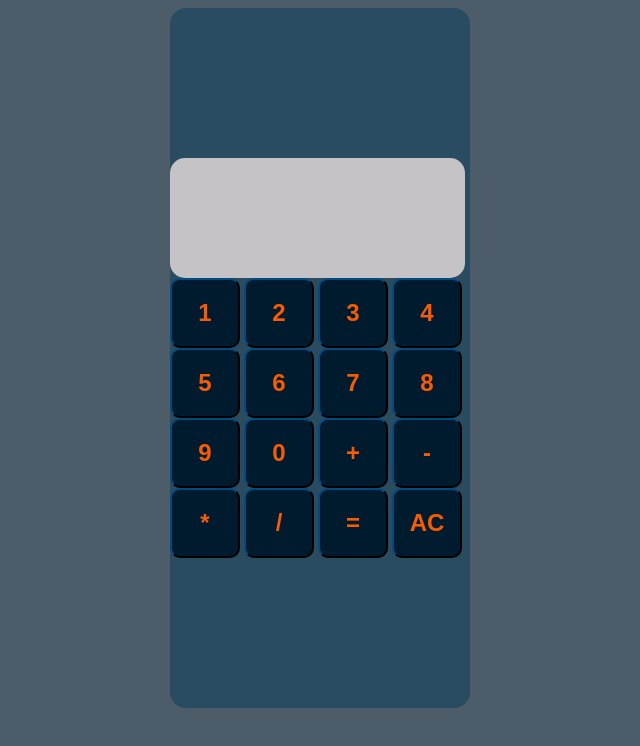
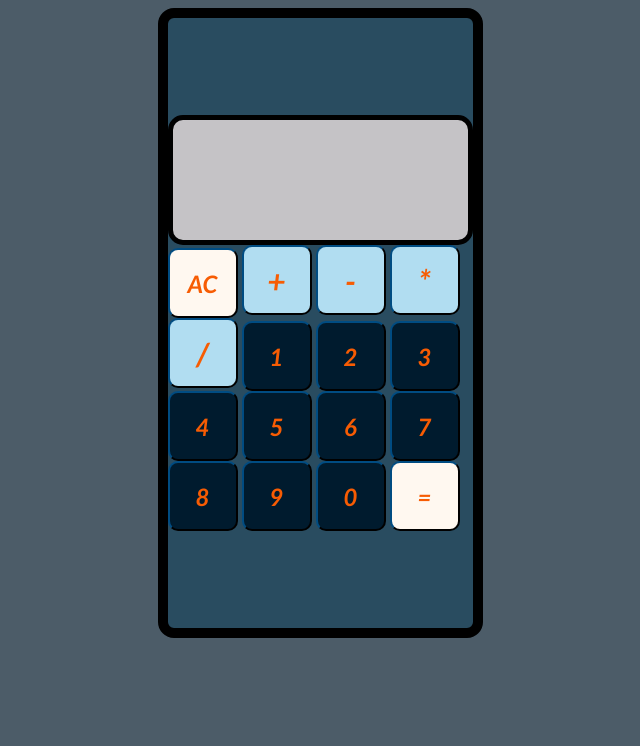
Before and after one commit to Y-IT98/calculatorTOP, a website: page index.html in a window 1280 px wide. Shown: the whole page, without its empty margins (320-960 px from the left). Drawn offline with Linux system fonts and the light colour scheme.

```diff
--- a/index.html
+++ b/index.html
@@ -4,7 +4,7 @@
     <meta charset="UTF-8">
     <meta name="viewport" content="width=device-width, initial-scale=1.0">
     <link rel="Stylesheet" href="style.css">
-    <script src="../calculatorTOP/app.js" defer> </script>
+    <script src="app.js" defer> </script>
     <title>TOP Calculator</title>
 </head>
 <body>
@@ -13,25 +13,35 @@
         <div class="display"> </div>
 
         <div class="calc-buttons">
-            <button>1</button>
-            <button>2</button>
-            <button>3</button>
-            <button>4</button>
-            <button>5</button>
-            <button>6</button>
-            <button>7</button>
-            <button>8</button>
-            <button>9</button>
-            <button>0</button>
+            <button class="clear"> AC </button>
             <button class="add"> + </button>
             <button class="subtract"> - </button>
             <button class="multiply"> * </button>
             <button class="divide"> / </button>
+
+            <button class="one">1</button>
+            <button class="two">2</button>
+            <button class="three">3</button>
+            <button class="four">4</button>
+            <button class="five">5</button>
+            <button class="six">6</button>
+            <button class="seven">7</button>
+            <button class="eight">8</button>
+            <button class="nine">9</button>
+            <button class="zero">0</button>
+
             <button class="equals"> = </button>
-            <button class="clear"> AC </button>
+
+
 
 
         </div>
+        <!-- <div class="signs">
+
+
+        </div> -->
+
+
     </div>
 
 </body>
--- /dev/null
+++ b/package.json
@@ -0,0 +1,5 @@
+{
+  "dependencies": {
+    "jsdom-quokka-plugin": "^1.0.16"
+  }
+}
--- a/style.css
+++ b/style.css
@@ -18,9 +18,13 @@
     justify-content: center;
     flex-direction: column;
     flex-wrap: nowrap;
-    height: 700px;
+    height: 610px;
     background-color:#294C60;
     border-radius: 1rem;
+    border-style: solid;
+    border-width: 10px;
+
+
 }
 .display{
     display: flex;
@@ -28,8 +32,10 @@
     width: 295px;
     height: 120px;
     background-color:#c5c3c6ff;
-
+    border-style: solid;
     border-radius: 15px;
+    border-width: 5px;
+    font-weight: 600;
 
 }
 
@@ -40,14 +46,29 @@
 
 
 }
+.signs{
+    display: flex;
+    flex-direction: column;
+}
 button{
     color: #F75C03;
     width: 70px;
     height: 70px;
     background-color: #001B2E;
     border-radius: 10px;
+    font-style: italic;
+    font-family:'Gill Sans', 'Gill Sans MT', Calibri, 'Trebuchet MS', sans-serif;
     border-color: #001B2E;
     font-size: x-large;
     font-weight: bold;
 
 }
+.clear,.equals{
+    background-color: #FFF8F0;
+}
+
+.add,.subtract,.multiply,.divide{
+    background-color: #B1DDF1;
+    font-size:xx-large;
+
+}
```
Also changed, not shown: script.js (added, +37 -0 lines), 1 other file.
